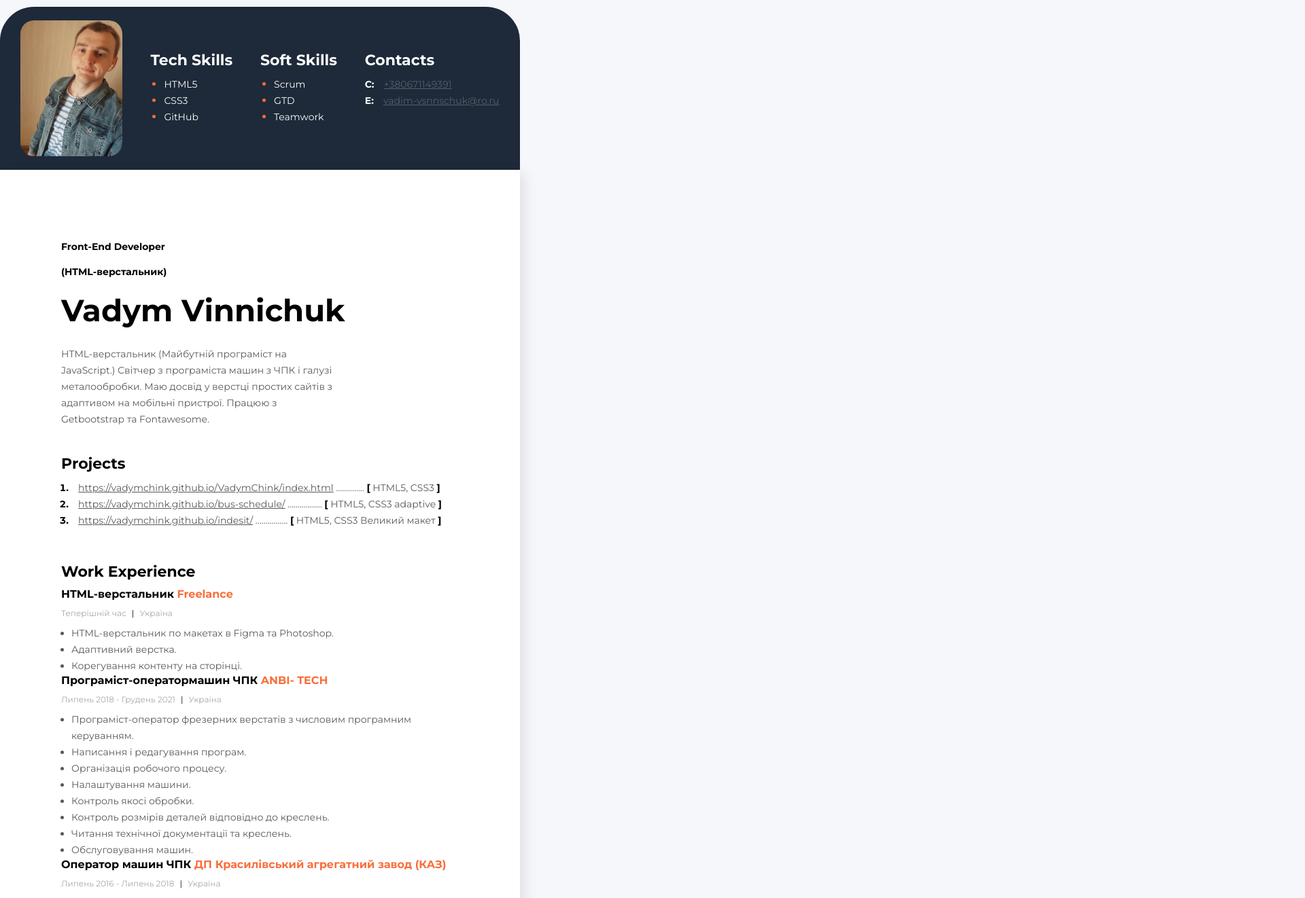
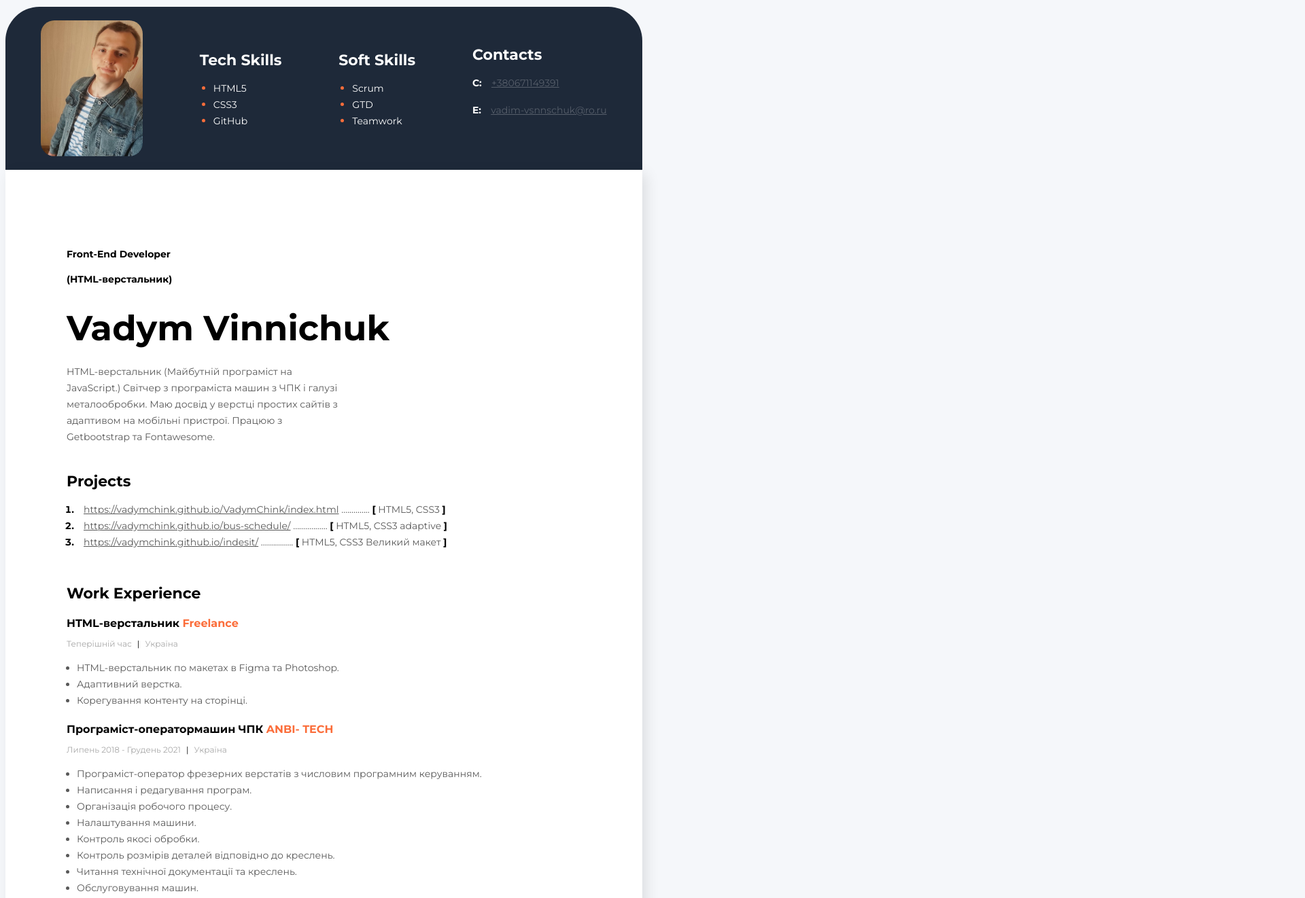
Before and after one commit to VadymChink/cv, a plain HTML site: page index.html in a window 1280 px wide. Shown: the top 1322 px of the page at 68% size, 1920 px wide, since content can reach past the window. Drawn offline with Linux system fonts and the light colour scheme.

Commit message:
Add files via upload

```diff
--- a/css/style.css
+++ b/css/style.css
@@ -23,7 +23,7 @@ body {
 .about-position {
 	font-style: normal;
 	font-weight: bold;
-	font-size: 14px;
+	font-size: 0.875rem;
 	line-height: 17px;
 	color: #000000;
 	margin-bottom: 20px;
@@ -31,7 +31,7 @@ body {
 .about-name {
 	font-style: normal;
 	font-weight: bold;
-	font-size: 45px;
+	font-size: 3.2rem;
 	line-height: 55px;
 	color: #000000;
 	margin-bottom: 25px;
@@ -40,10 +40,10 @@ body {
 	font-family: Montserrat;
 	font-style: normal;
 	font-weight: normal;
-	font-size: 14px;
+	font-size: 0.875rem;
 	line-height: 24px;
 	color: #595959;
-	width: 400px;
+	width: 25rem;
 }
 /* Projects style */
 .Projects {
@@ -53,7 +53,7 @@ body {
 .title {
 	font-style: normal;
 	font-weight: bold;
-	font-size: 22px;
+	font-size: 1.375rem;
 	line-height: 27px;
 	color: #000000;
 	margin-bottom: 10px;
@@ -65,7 +65,7 @@ body {
 .projects-title {
 	font-style: normal;
 	font-weight: bold;
-	font-size: 14px;
+	font-size: 0.875rem;
 	line-height: 24px;
 	color: #000000;
 }
@@ -73,7 +73,7 @@ body {
 .project-link {
 	font-style: normal;
 	font-weight: normal;
-	font-size: 14px;
+	font-size: 0.875rem;
 	line-height: 24px;
 	color: #595959;
 }
@@ -83,7 +83,7 @@ body {
 .project-bracket {
 	font-style: normal;
 	font-weight: bold;
-	font-size: 14px;
+	font-size: 0.875rem;
 	line-height: 24px;
 	color: #000000;
 }
@@ -94,7 +94,7 @@ body {
 .work-position {
 	font-style: normal;
 	font-weight: bold;
-	font-size: 16px;
+	font-size: 1rem;
 	line-height: 20px;
 	color: #000000;
 	margin-bottom: 10px;
@@ -102,14 +102,14 @@ body {
 .organization {
 	font-style: normal;
 	font-weight: bold;
-	font-size: 16px;
+	font-size: 1rem;
 	line-height: 20px;
 	color: #fb6d3a;
 }
 .period {
 	font-style: normal;
 	font-weight: normal;
-	font-size: 12px;
+	font-size: 0.75rem;
 	line-height: 15px;
 	color: #a8a8a8;
 	margin-bottom: 10px;
@@ -117,7 +117,7 @@ body {
 .line {
 	font-style: normal;
 	font-weight: normal;
-	font-size: 12px;
+	font-size: 0.75rem;
 	line-height: 15px;
 	color: #000000;
 	margin: 5px;
@@ -125,7 +125,7 @@ body {
 .work-list {
 	padding: 0;
 	margin-left: 15px;
-	width: 525px;
+	width: 32, 8125rem;
 }
 .work-list-item {
 	font-style: normal;
@@ -140,7 +140,7 @@ body {
 .university {
 	font-style: normal;
 	font-weight: bold;
-	font-size: 16px;
+	font-size: 1rem;
 	line-height: 20px;
 	color: #fb6d3a;
 	margin-bottom: 15px;
@@ -222,7 +222,7 @@ body {
 	line-height: 24px;
 }
 .Soft-Skills {
-	padding-left: 40px;
+	padding-left: 2.5rem;
 }
 .soft-skills-list {
 	color: white;
@@ -244,34 +244,37 @@ body {
 @media (max-width: 2040px) {
 	* {
 		padding: 0;
-		margin: 0;
 		box-sizing: border-box;
 	}
 	.main {
 		display: flex;
 		flex-direction: column-reverse;
-		/* margin-left: 500px; */
+		flex-wrap: wrap;
 		margin-top: 10px;
-		width: 100%;
-		height: 100%;
+		width: 190%;
 	}
 	.main-content {
-		width: 765px;
+		/* width: 765px; */
+		width: 39%;
 		border-bottom-left-radius: 50px;
 		border-bottom-right-radius: 50px;
-	}
-	.sidebar {
-		width: 765px;
-		padding: 20px 30px;
-		border-top-left-radius: 50px;
-		border-top-right-radius: 50px;
 	}
 	.adaptiveSidebar {
 		display: flex;
 		flex-direction: row;
 		justify-content: space-around;
 		align-items: center;
+		flex-wrap: wrap;
 	}
+	.sidebar {
+		/* width: 765px; */
+		width: 48rem;
+		width: 39%;
+		padding: 20px 30px;
+		border-top-left-radius: 50px;
+		border-top-right-radius: 50px;
+	}
+
 	.Tech-Skills {
 		padding-bottom: 0;
 	}
```
